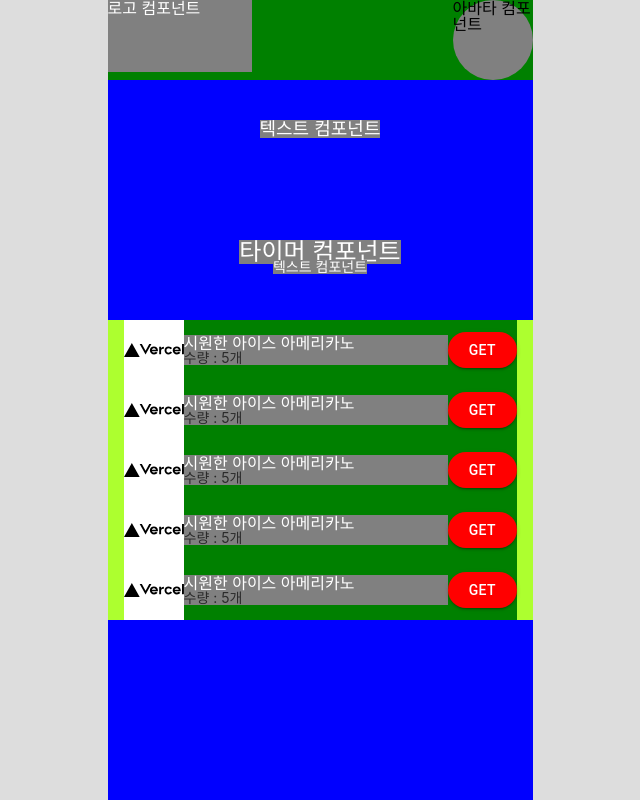
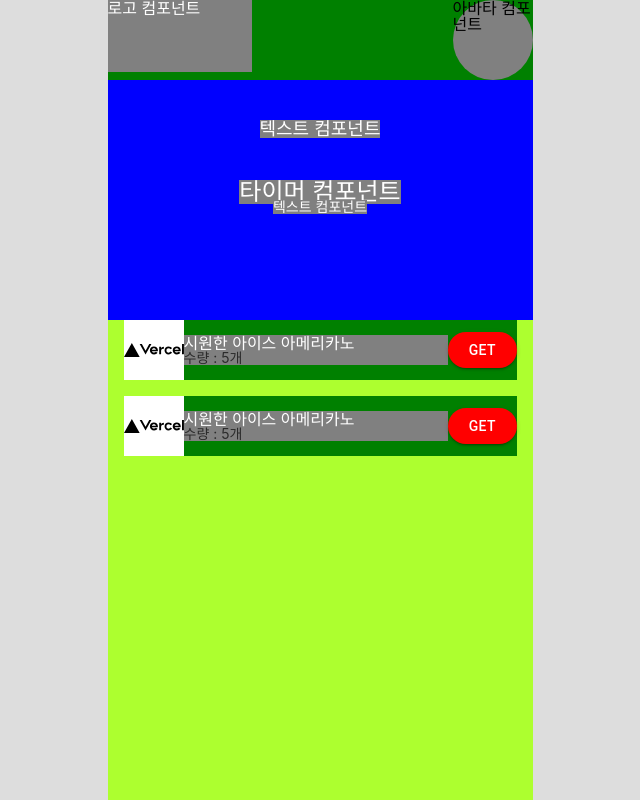
Before and after one commit to prgrms-web-devcourse/Team_DOKEV_GOLDDDUCK_FE, a Next.js app: page /Fifo in a window 1280 px wide. Shown: the whole page, without its empty margins (320-960 px from the left). Built offline with nearby package versions, Linux system fonts and the light colour scheme.

Commit message:
chore: CSS 수정 및 파일명 소문자 변경

```diff
--- a/pages/Fifo.tsx
+++ b/pages/Fifo.tsx
@@ -5,7 +5,7 @@ import { COLORS } from '@utils/constants/colors'
 import Image from '@components/Image'
 import MUIButton from '@components/MUIButton'
 
-const Fifo = () => {
+const fifo = () => {
   const onButtonClick = () => {
     alert('안녕')
   }
@@ -17,102 +17,6 @@ const Fifo = () => {
       <Timer>타이머 컴포넌트</Timer>
       <TimerText>텍스트 컴포넌트</TimerText>
       <GiftWrapper>
-        <Gift>
-          <Image
-            src="/vercel.svg"
-            width={'60px'}
-            height={'60px'}
-            mode="contain"
-            style={{ backgroundColor: 'white' }}
-          />
-          <GiftTextWrapper>
-            <GiftTitle>시원한 아이스 아메리카노</GiftTitle>
-            <GiftQuantity>수량 : 5개</GiftQuantity>
-          </GiftTextWrapper>
-          <MUIButton
-            onClick={onButtonClick}
-            style={{
-              color: 'white',
-              height: '36px',
-              width: '86px',
-              borderRadius: '50px',
-              backgroundColor: 'red',
-            }}>
-            GET
-          </MUIButton>
-        </Gift>
-        <Gift>
-          <Image
-            src="/vercel.svg"
-            width={'60px'}
-            height={'60px'}
-            mode="contain"
-            style={{ backgroundColor: 'white' }}
-          />
-          <GiftTextWrapper>
-            <GiftTitle>시원한 아이스 아메리카노</GiftTitle>
-            <GiftQuantity>수량 : 5개</GiftQuantity>
-          </GiftTextWrapper>
-          <MUIButton
-            onClick={onButtonClick}
-            style={{
-              color: 'white',
-              height: '36px',
-              width: '86px',
-              borderRadius: '50px',
-              backgroundColor: 'red',
-            }}>
-            GET
-          </MUIButton>
-        </Gift>
-        <Gift>
-          <Image
-            src="/vercel.svg"
-            width={'60px'}
-            height={'60px'}
-            mode="contain"
-            style={{ backgroundColor: 'white' }}
-          />
-          <GiftTextWrapper>
-            <GiftTitle>시원한 아이스 아메리카노</GiftTitle>
-            <GiftQuantity>수량 : 5개</GiftQuantity>
-          </GiftTextWrapper>
-          <MUIButton
-            onClick={onButtonClick}
-            style={{
-              color: 'white',
-              height: '36px',
-              width: '86px',
-              borderRadius: '50px',
-              backgroundColor: 'red',
-            }}>
-            GET
-          </MUIButton>
-        </Gift>
-        <Gift>
-          <Image
-            src="/vercel.svg"
-            width={'60px'}
-            height={'60px'}
-            mode="contain"
-            style={{ backgroundColor: 'white' }}
-          />
-          <GiftTextWrapper>
-            <GiftTitle>시원한 아이스 아메리카노</GiftTitle>
-            <GiftQuantity>수량 : 5개</GiftQuantity>
-          </GiftTextWrapper>
-          <MUIButton
-            onClick={onButtonClick}
-            style={{
-              color: 'white',
-              height: '36px',
-              width: '86px',
-              borderRadius: '50px',
-              backgroundColor: 'red',
-            }}>
-            GET
-          </MUIButton>
-        </Gift>
         <Gift>
           <Image
             src="/vercel.svg"
@@ -189,7 +93,7 @@ const Timer = styled.div`
   color: ${COLORS.WHITE};
   background-color: gray;
   position: absolute;
-  top: 240px;
+  top: 180px;
 `
 
 const TimerText = styled.text`
@@ -197,15 +101,15 @@ const TimerText = styled.text`
   color: ${COLORS.WHITE};
   background-color: gray;
   position: absolute;
-  top: 260px;
+  top: 200px;
 `
 
 const GiftWrapper = styled.div`
   width: 100%;
   position: absolute;
   overflow: auto;
-  top: 320px;
-  height: 300px;
+  bottom: 0;
+  height: 60vh;
   padding-left: ${DEFAULT_MARGIN};
   padding-right: ${DEFAULT_MARGIN};
   background-color: greenyellow;
@@ -215,7 +119,11 @@ const Gift = styled.div`
   width: 100%;
   display: flex;
   align-items: center;
+  margin-top: ${DEFAULT_MARGIN};
   background-color: green;
+  &:first-of-type {
+    margin: 0;
+  }
 `
 
 const GiftTextWrapper = styled.div`
@@ -237,4 +145,4 @@ const GiftQuantity = styled.text`
   background-color: gray;
 `
 
-export default Fifo
+export default fifo
```
